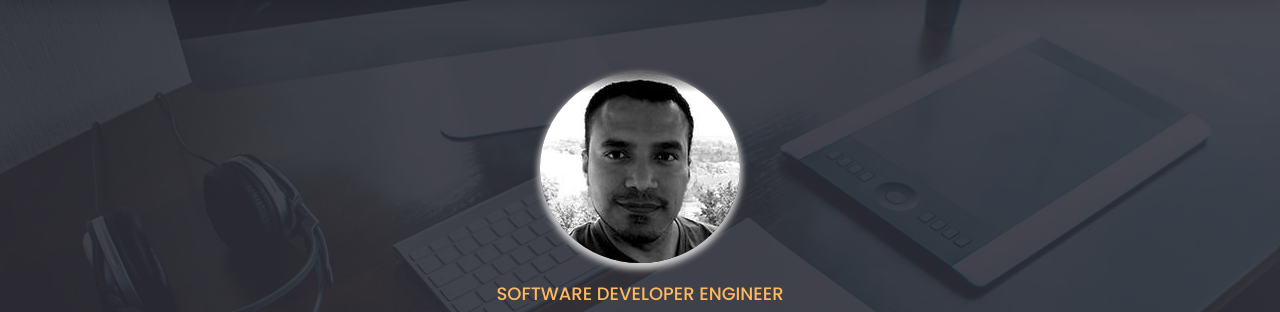
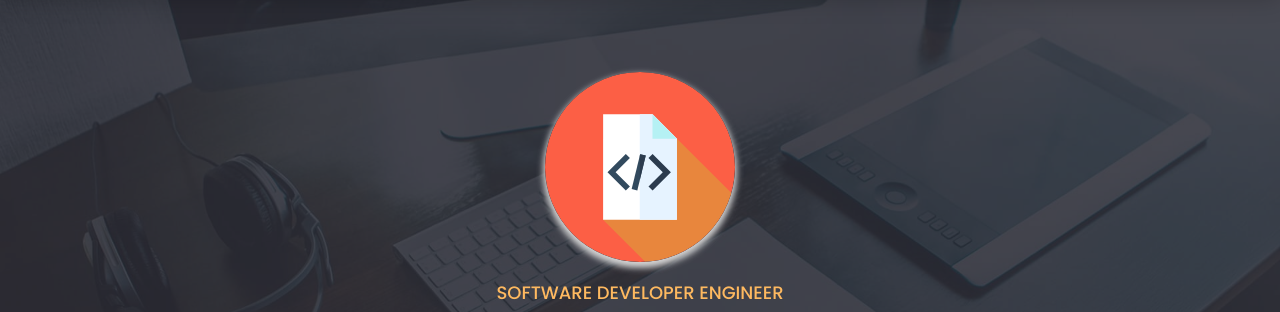
Before and after one commit to SystemBlad/my-cv-web-pack, a website built with webpack: page index.html in a window 1280 px wide. Shown: the part 78-390 px from the top of the page. Built offline with nearby package versions, Linux system fonts and the light colour scheme; what wow.js would draw is missing.

Commit message:
Code Source Icon

```diff
--- a/index.html
+++ b/index.html
@@ -6,11 +6,11 @@
     <title>Jaime Luna - Portfolio</title>
     <!-- Twitter Card data -->
     <meta name="twitter:card" value="Jaime Luna - Portfolio">
-    <meta name="Description" content="A simple website to show my work experience"/>
+    <meta name="Description" content="A simple website to show my software developer experience"/>
     <!-- Open Graph data -->
     <meta property="og:title" content="Jaime Luna - Portfolio"/>
     <meta property="og:type" content="article"/>
-    <meta property="og:description" content="A simple website to show my work experience"/>
+    <meta name="Description" content="A simple website to show my software developer experience"/>
     <!-- Mobile header color for Chrome, Firefox OS and Opera -->
     <meta name="theme-color" content="#fc5f45">
     <!-- Mobile header color Windows Phone -->
--- a/src/styles/index.scss
+++ b/src/styles/index.scss
@@ -1859,8 +1859,8 @@ figure.effect-zoe:hover p.icon-links a:first-child {
 //SPRITE BEGIN
 .css-sprite-profile-image
 {
-    background:url('../assets/images/css-sprite-combined.jpg') 0px -509px;
-    width:200px;height:191px;
+    background:url('../assets/images/sourceCode.svg');
+    width:190px;height:190px;
     display:inline-block;
 }
 
```
Also changed, not shown: src/assets/images/sourceCode.svg (added).
